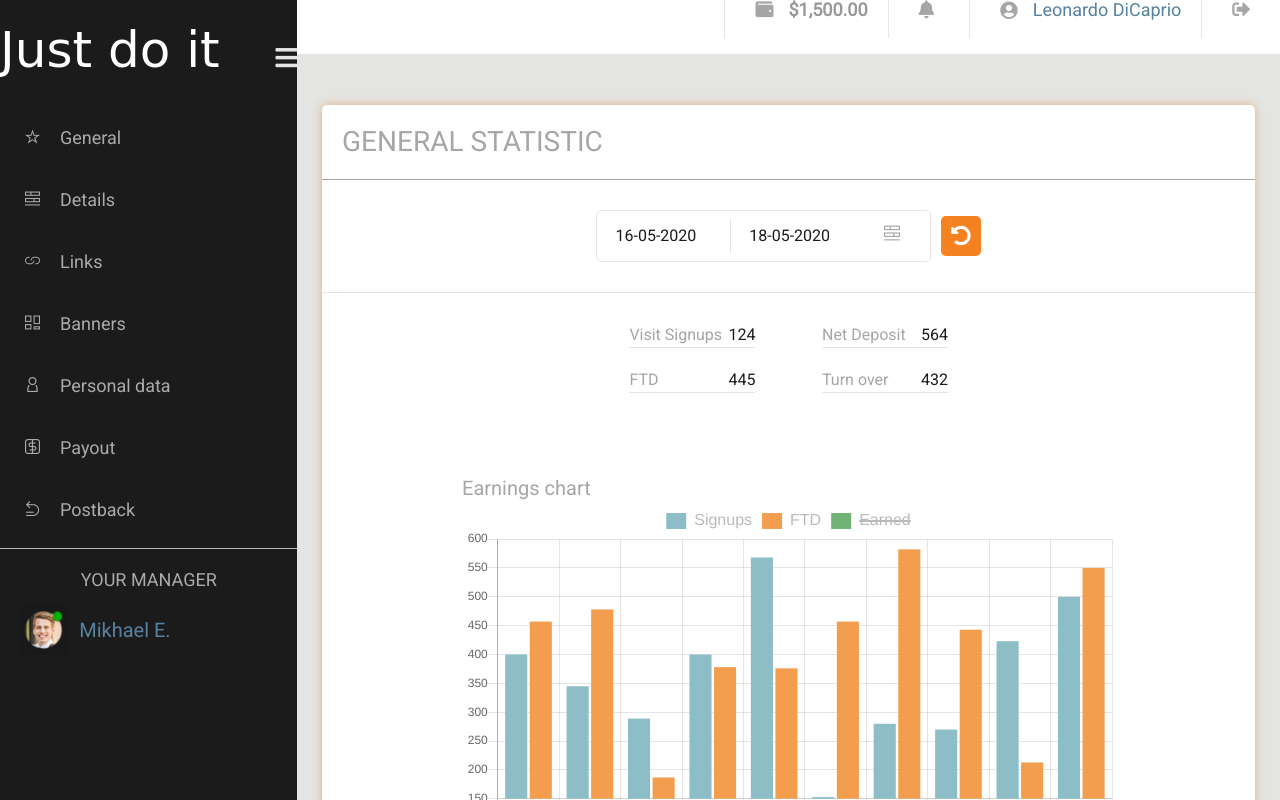
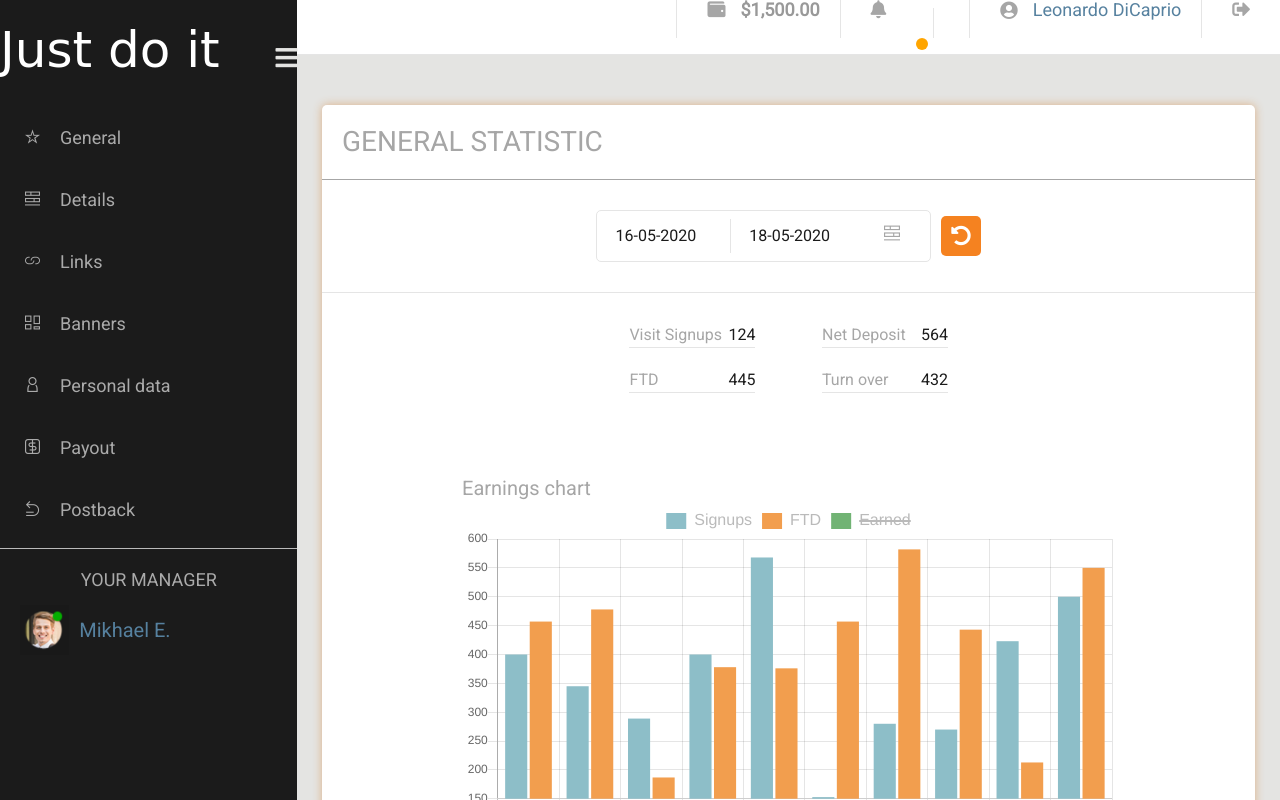
Before and after one commit to AnOlbr/solo-project-1, a website: page src/index.html in a window 1280 px wide. Drawn offline with nearby package versions, Linux system fonts and the light colour scheme; files that its build step writes are made by us from their sources; a web font is replaced by a local one.

Commit message:
To fix watch

```diff
--- a/src/index.html
+++ b/src/index.html
@@ -8,7 +8,7 @@
   <link rel="preconnect" href="https://fonts.gstatic.com">
   <link href="https://fonts.googleapis.com/css2?family=Just+Another+Hand&family=Roboto&display=swap" rel="stylesheet">
   <link rel="stylesheet" href="https://use.fontawesome.com/releases/v5.5.0/css/all.css">
-  <link rel="stylesheet" href="https://stackpath.bootstrapcdn.com/bootstrap/4.5.1/css/bootstrap.min.css" integrity="sha384-VCmXjywReHh4PwowAiWNagnWcLhlEJLA5buUprzK8rxFgeH0kww/aWY76TfkUoSX" crossorigin="anonymous">
+  <link rel="stylesheet" href="https://cdn.jsdelivr.net/npm/bootstrap@4.6.0/dist/css/bootstrap.min.css" integrity="sha384-B0vP5xmATw1+K9KRQjQERJvTumQW0nPEzvF6L/Z6nronJ3oUOFUFpCjEUQouq2+l" crossorigin="anonymous">
   <link rel="stylesheet" href="./vendor/icons/css/Glyphter.css">
   <link rel="stylesheet" href="https://cdn.jsdelivr.net/npm/flatpickr/dist/flatpickr.min.css">
   <link rel="stylesheet" href="css/style.css">
@@ -79,7 +79,13 @@
     <div class="display-container">
         <div class="top-bar">
           <p class="top-bar-amount"><i class="fas fa-wallet"></i>$1,500.00</p>
-          <p class="top-bar-alerts"><i class="fas fa-bell"></i></p>
+          <p class="top-bar-alerts"><i class="fas fa-bell"></i>
+            <div class="bell-alert">
+              <svg width="12" height="12">
+                <circle cx="6" cy="6" r="6" fill="orange">
+              </svg>
+            </div>
+          </p>
           <p class="top-bar-login"><i class="click fas fa-user-circle"></i>Leonardo DiCaprio</p>
           <p class="top-bar-logout"><i class="click fas fa-sign-out-alt quit"></i></p>
         </div>
@@ -563,7 +569,8 @@
 
 <script src="https://cdnjs.cloudflare.com/ajax/libs/Chart.js/2.4.0/Chart.min.js"></script>
 <script src="https://cdn.jsdelivr.net/npm/flatpickr"></script>
-<script src="https://stackpath.bootstrapcdn.com/bootstrap/4.5.1/js/bootstrap.min.js" integrity="sha384-XEerZL0cuoUbHE4nZReLT7nx9gQrQreJekYhJD9WNWhH8nEW+0c5qq7aIo2Wl30J" crossorigin="anonymous"></script>
+<script src="https://code.jquery.com/jquery-3.5.1.slim.min.js" integrity="sha384-DfXdz2htPH0lsSSs5nCTpuj/zy4C+OGpamoFVy38MVBnE+IbbVYUew+OrCXaRkfj" crossorigin="anonymous"></script>
+<script src="https://cdn.jsdelivr.net/npm/bootstrap@4.6.0/dist/js/bootstrap.bundle.min.js" integrity="sha384-Piv4xVNRyMGpqkS2by6br4gNJ7DXjqk09RmUpJ8jgGtD7zP9yug3goQfGII0yAns" crossorigin="anonymous"></script>
 <script src="js/script.js"></script>
 </body>
 </html>
--- a/src/sass/sections/_top-bar.scss
+++ b/src/sass/sections/_top-bar.scss
@@ -50,4 +50,14 @@
   .top-bar-amount{
     font-weight: bolder;
   }
+
+  .bell-alert{
+    position: relative;
+  }
+
+  svg circle{
+    position: absolute;
+    left: 10px;
+    top: 10px;
+  }
 }
```
Also changed, not shown: src/styleguide.html (+2 -1 lines).
